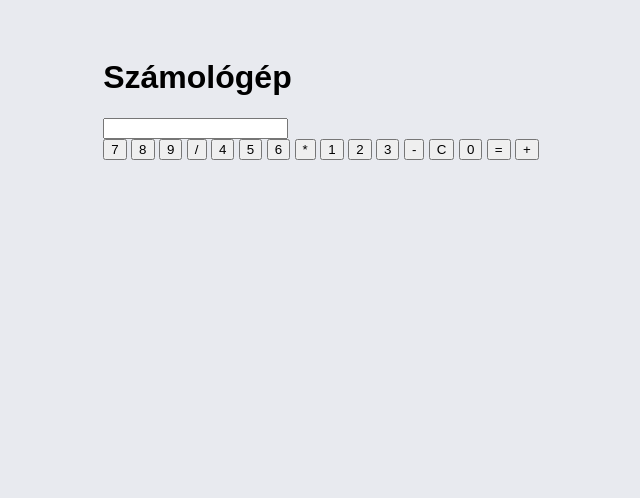
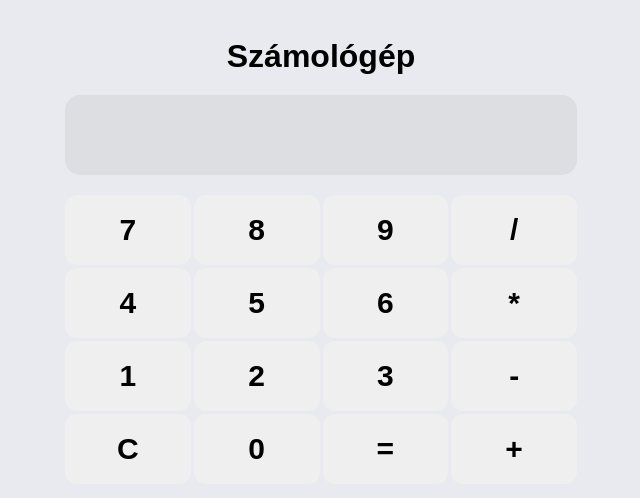
Before and after one commit to LastyCrophopper/szamologep, a plain HTML site: page index.html in a window 1280 px wide. Shown: the whole page, without its empty margins (319-959 px from the left). Drawn offline with Linux system fonts and the light colour scheme.

Commit message:
css kesz

```diff
--- a/index.js
+++ b/index.js
@@ -0,0 +1 @@
+const kijelzo = document.getElementById("kijelzo");
--- a/style.css
+++ b/style.css
@@ -11,6 +11,39 @@ body {
 .szamologep {
   width: 400px;
   background: white;
-  padding: 25px;
+   padding: 25px;
   border-radius: 25px;
 }
+
+h1 {
+  text-align: center;
+   margin: 0 0 20px;
+}
+
+#kijelzo {
+    width: 100%;
+    box-sizing: border-box;
+    height: 80px;
+    font-size: 36px;
+    font-weight: bold;
+    text-align: right;
+    padding: 0 15px;
+    border: none;
+    border-radius: 15px;
+    background: #dcdee2;
+    margin-bottom: 20px;
+}
+
+.gombok {
+    display: grid;
+    grid-template-columns: 1fr 1fr 1fr 1fr;
+    gap: 3px;
+}
+
+button {
+     height: 70px;
+    font-size: 30px;
+    font-weight: bold;
+    border: none;
+    border-radius: 12px;
+}
```
